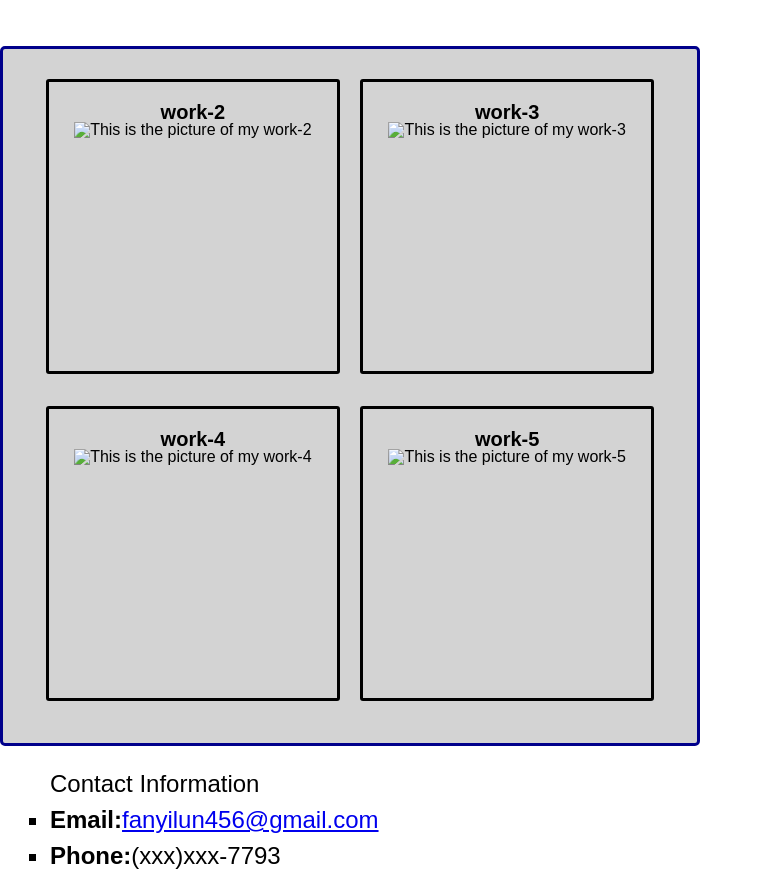
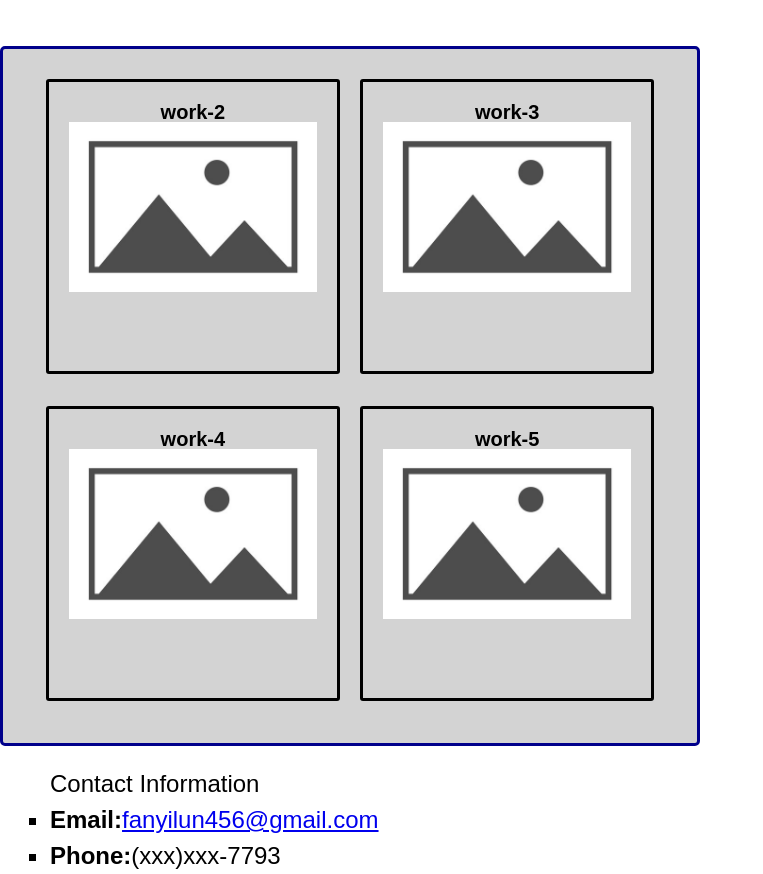
Before and after one commit to ylf456/portfolio-ylf456, a plain HTML site: page index.html in a window 1280 px wide. Shown: the part 920-1794 px from the top of the page, without its empty margins (0-763 px from the left). Drawn offline with Linux system fonts and the light colour scheme.

Commit message:
add placeholder images

```diff
--- a/assets/css/style.css
+++ b/assets/css/style.css
@@ -84,6 +84,11 @@ body main .flexbox-other-works div {
     max-height: 45%;
 }
 
+body main .flexbox-other-works div img {
+    max-width:100%;
+    max-height:100%;
+}
+
 footer {
     background-color:none;
 }
@@ -98,3 +103,7 @@ footer div {
 footer div ul li {
     list-style:square;
 }
+
+@media screen {
+
+}
--- a/index.html
+++ b/index.html
@@ -3,6 +3,7 @@
 
 <head>
     <meta charset="UTF-8">
+    <meta name="viewport" content="width=device-width, initial-scale=1.0">
     <link rel="stylesheet" href="./assets/css/reset.css">
     <link rel="stylesheet" href="./assets/css/style.css">
     <title>Portfolio-ylf456</title>
@@ -39,19 +40,19 @@
         <section class="flexbox-other-works">
             <div id="navigation-2">
                 <span>work-2</span>
-                <img src="" alt="This is the picture of my work-2">
+                <img src="./assets/Images/placeholder-image.jpg" alt="This is the picture of my work-2">
             </div>
             <div id="navigation-3">
                 <span>work-3</span>
-                <img src="" alt="This is the picture of my work-3">
+                <img src="./assets/Images/placeholder-image.jpg" alt="This is the picture of my work-3">
             </div>
             <div id="navigation-4">
                 <span>work-4</span>
-                <img src="" alt="This is the picture of my work-4">
+                <img src="./assets/Images/placeholder-image.jpg" alt="This is the picture of my work-4">
             </div>
             <div id="navigation-5">
                 <span>work-5</span>
-                <img src="" alt="This is the picture of my work-5">
+                <img src="./assets/Images/placeholder-image.jpg" alt="This is the picture of my work-5">
             </div>
         </section>
     </main>
```
